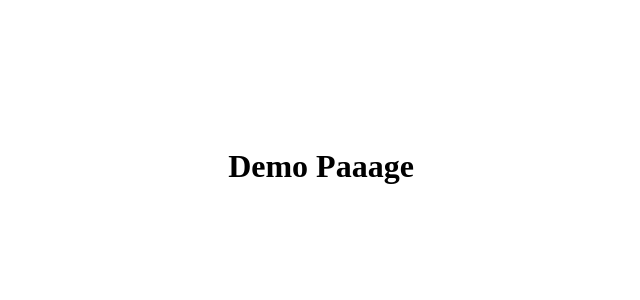
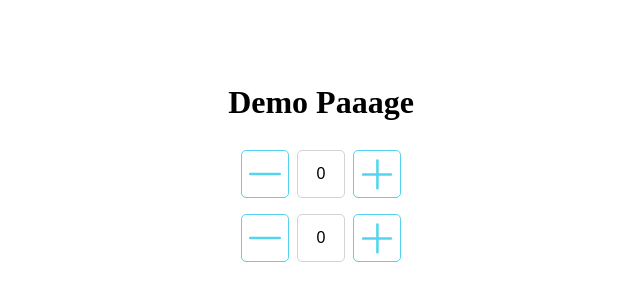
Before and after one commit to qazwsx3134/booking-room-component, a React app: page / in a window 1280 px wide. Shown: the part 234-534 px from the top of the page, without its empty margins (319-959 px from the left). Built offline with nearby package versions, Linux system fonts and the light colour scheme.

Commit message:
Feature: Implement the input

```diff
--- a/src/App.tsx
+++ b/src/App.tsx
@@ -1,12 +1,16 @@
-import React from 'react'
-import styles from './app.module.css'
+import React from "react";
+
+
+import styles from "./app.module.css";
+import DemoPage from "./components/DemoPage";
 
 function App() {
   return (
     <div className={styles.app}>
       <h1>Demo Paaage</h1>
+      <DemoPage />
     </div>
-  )
+  );
 }
 
-export default App
+export default App;
--- /dev/null
+++ b/src/components/DemoPage.tsx
@@ -0,0 +1,23 @@
+import React, { useEffect, useRef, useState } from "react";
+import CustomInput from "./customInputNumber";
+import Room from "./room";
+
+const DemoPage: React.FC = () => {
+  return (
+    <div>
+      <CustomInput
+        min={0}
+        max={10}
+        name="test name"
+        inputCallback={(value) => {
+          console.log(value);
+        }}
+        step={1}
+        disabled={false}
+      />
+      <Room />
+    </div>
+  );
+};
+
+export default DemoPage;
--- /dev/null
+++ b/src/components/customInputNumber/CustomInputNumber.tsx
@@ -0,0 +1,122 @@
+import React, { useEffect, useRef, useState } from "react";
+import minusSvg from "Assets/minus.svg";
+import addSvg from "Assets/add.svg";
+import styles from "./customInputNumber.module.css";
+
+type CustomInputNumberProps = {
+  name: string;
+  min: number;
+  max: number;
+  value: number;
+  disabled?: boolean;
+  step: number;
+  onChange: (event: React.ChangeEvent<HTMLInputElement>) => void;
+  onBlur: (event: React.FocusEvent<HTMLInputElement>) => void;
+  setCustomInputState: React.Dispatch<React.SetStateAction<number>>;
+};
+
+/**
+ * No specify the type="number" due to the react bug
+ * See the bug below
+ * https://github.com/facebook/react/issues/9402
+ * @param onChange It's the callback will give input's value
+ */
+const CustomInputNumber: React.FC<CustomInputNumberProps> = ({
+  name,
+  min,
+  max,
+  value,
+  disabled,
+  step,
+  onChange,
+  onBlur,
+  setCustomInputState,
+}) => {
+  const timerRef = useRef<NodeJS.Timeout>();
+  const intervalRef = useRef<NodeJS.Timeout>();
+  const iconOnClick = (direction: string) => () => {
+    if (disabled) return;
+    if (direction === "add") {
+      if (value + step > max) {
+        setCustomInputState(max);
+        return;
+      }
+      setCustomInputState(value + step);
+    }
+
+    if (direction === "minus") {
+      if (value - step < min) {
+        setCustomInputState(min);
+        return;
+      }
+      setCustomInputState(value - step);
+    }
+  };
+
+  const onLongClick = (direction: string) => () => {
+    if (disabled) return;
+    timerRef.current = setTimeout(() => {
+      intervalRef.current = setInterval(() => {
+        if (direction === "add") {
+          setCustomInputState((prevState) => {
+            if (prevState + step > max) {
+              return max;
+            }
+            return prevState + step;
+          });
+        }
+        if (direction === "minus") {
+          setCustomInputState((prevState) => {
+            if (prevState - step < min) {
+              return min;
+            }
+            return prevState - step;
+          });
+        }
+      }, 100);
+    }, 300);
+  };
+
+  const onMouseUpClear = () => {
+    if (disabled) return;
+    clearTimeout(timerRef.current);
+    clearInterval(intervalRef.current);
+  };
+
+  return (
+    <div className={styles.container}>
+      <span
+        className={`${styles.block} ${styles.button} ${
+          disabled ? styles.disabled : styles.active
+        }`}
+        onClick={iconOnClick("minus")}
+        onMouseDown={onLongClick("minus")}
+        onMouseUp={onMouseUpClear}
+      >
+        <img src={minusSvg} className={`${styles.icon}`} />
+      </span>
+      <input
+        className={`${styles.block} ${styles.input} ${
+          disabled ? styles.disabled : styles.active
+        }`}
+        disabled={disabled}
+        name={name}
+        value={value}
+        onChange={onChange}
+        onBlur={onBlur}
+      />
+      <span
+        className={`${styles.block} ${styles.button} ${
+          disabled ? styles.disabled : styles.active
+        }`}
+        onClick={iconOnClick("add")}
+        onMouseDown={onLongClick("add")}
+        onMouseUp={onMouseUpClear}
+      >
+        <img src={addSvg} className={`${styles.icon}`} />
+      </span>
+    </div>
+  );
+};
+
+export default CustomInputNumber;
--- /dev/null
+++ b/src/components/customInputNumber/customInputNumber.module.css
@@ -0,0 +1,43 @@
+.container {
+  display: flex;
+  align-items: center;
+  justify-content: center;
+}
+
+.input {
+  text-align: center;
+  position: relative;
+  font-size: 16px;
+  border: 1px solid #D3D3D3;
+}
+
+.block {
+  display: flex;
+  box-sizing: border-box;
+  align-items: center;
+  justify-content: center;
+  border-radius: 5px;
+  height: 48px;
+  width: 48px;
+}
+
+.button {
+  border: 1px solid #54D4EE;
+  margin: 8px;
+  font-size: 36px;
+}
+
+.active:hover {
+  background:rgba(255,255,255,0.4);
+  opacity: 0.5;
+}
+
+.icon {
+  width: 32px;
+  height: 32px;
+}
+
+.disabled {
+  background:rgba(0,0,0,0.1);
+  border: 1px solid rgba(0,0,0,0.1);
+}
--- /dev/null
+++ b/src/components/customInputNumber/index.tsx
@@ -0,0 +1,56 @@
+import React, { useEffect, useState } from "react";
+import CustomInputNumber from "./CustomInputNumber";
+
+type InputProps = {
+  name: string;
+  min: number;
+  max: number;
+  step: number;
+  disabled: boolean;
+  inputCallback: (value: number) => void;
+};
+
+const Input: React.FC<InputProps> = ({
+  name,
+  min,
+  max,
+  step,
+  disabled,
+  inputCallback,
+}) => {
+  const [customInputState, setCustomInputState] = useState(0);
+
+  const handleOnChange = (str: string) => {
+    if (str === "") return 0;
+    return parseInt(str);
+  };
+
+  useEffect(() => {
+    inputCallback(customInputState);
+  }, [customInputState]);
+
+  return (
+    <>
+      <CustomInputNumber
+        min={min}
+        max={max}
+        name={name}
+        value={customInputState}
+        step={step}
+        onChange={(e) => {
+          console.log(e.target.value);
+          console.log(e.target.name);
+          setCustomInputState(handleOnChange(e.target.value));
+        }}
+        onBlur={(e) => {
+          console.log(e.target.value);
+          console.log(e.target.name);
+        }}
+        setCustomInputState={setCustomInputState}
+        disabled={disabled}
+      />
+    </>
+  );
+};
+
+export default Input;
--- /dev/null
+++ b/src/components/room/index.tsx
@@ -0,0 +1,21 @@
+import React, { useEffect, useRef, useState } from "react";
+import CustomInput from "Components/customInputNumber";
+
+const Room: React.FC = () => {
+  return (
+    <div>
+      <CustomInput
+        min={0}
+        max={10}
+        name="test name"
+        inputCallback={(value) => {
+          console.log(value);
+        }}
+        step={1}
+        disabled={false}
+      />
+    </div>
+  );
+};
+
+export default Room;
```
